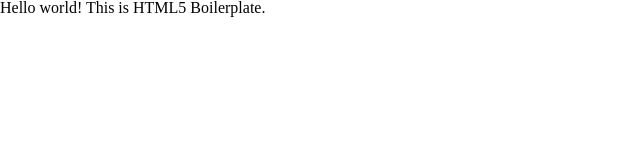
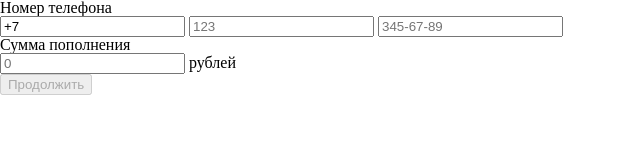
Before and after one commit to lolenko/tel-form, a website: page index.html in a window 1280 px wide. Shown: the whole page, without its empty margins (0-640 px from the left). Drawn offline with nearby package versions, Linux system fonts and the light colour scheme; files that its build step writes are made by us from their sources.

Commit message:
Набросал разметку

```diff
--- a/index.html
+++ b/index.html
@@ -9,16 +9,34 @@
     <title></title>
     <meta name="description" content="">
     <meta name="viewport" content="width=device-width, initial-scale=1">
-
-        <!-- Place favicon.ico and apple-touch-icon.png in the root directory -->
-
     <link rel="stylesheet" href="styles/dest/reset.css">
     <link rel="stylesheet" href="styles/dest/main.css">
 </head>
 <body>
 
-        <!-- Add your site or application content here -->
-        <p>Hello world! This is HTML5 Boilerplate.</p>
+<form class="mobile-pay">
+    <fieldset class="mobile-pay__tel">
+        <legend class="mobile-pay__label">Номер телефона</legend>
+        <p class="mobile-pay__tel-field tel-field">
+            <input class="tel-field__global-code text-input"
+                   type="tel" value="+7" placeholder="+7" tabindex="1" readonly />
+            <input class="tel-field__country-code text-input"
+                   type="tel" placeholder="123" tabindex="2" />
+            <input class="tel-field__number text-input"
+                   type="tel" placeholder="345-67-89" tabindex="3" />
+        </p>
+    </fieldset>
+
+    <fieldset class="mobile-pay__sum">
+        <legend class="mobile-pay__label">Сумма пополнения</legend>
+        <p class="mobile-pay__sum-field sum-field">
+            <input class="sum-field__sum text-input"
+                   type="tel" placeholder="0" tabindex="4" />
+            <span class="sum-field__curr">рублей</span>
+        </p>
+    </fieldset>
+    <button class="mobile-pay__submit button" type="submit" tabindex="5" disabled>Продолжить</button>
+</form>
 
 
 <script src="scripts/vendor/es5-shim.min.js"></script>
```
Lines whose indentation alone changed are shown as unchanged.
